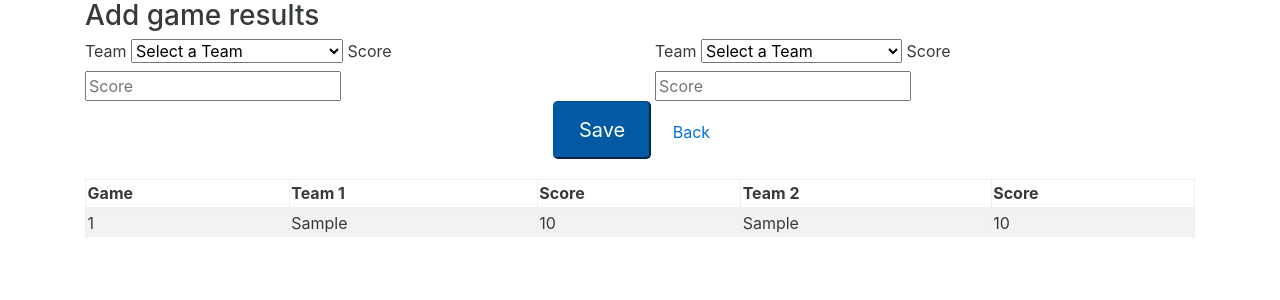
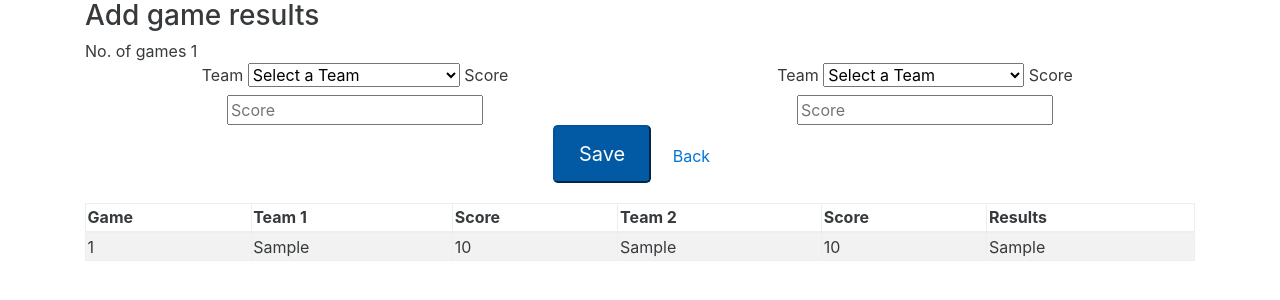
Before and after one commit to jayel5k/nba, a PHP site: page /add.php in a window 1280 px wide. Shown: the top 300 px of the page. Run offline with PHP 8.4, Linux system fonts and the light colour scheme; tables that the repository leaves empty or names only in its code hold one stand-in row (values such as "Sample post"); some libraries are stand-ins or nearby versions.

Commit message:
fjksdhfk

```diff
--- a/add.php
+++ b/add.php
@@ -1,7 +1,6 @@
 <?php
 
 	require 'database.php';
-
 	if ( !empty($_POST)) {
 		// keep track validation errors
 		$team1Error = null;
@@ -14,6 +13,7 @@
 		$score1 = $_POST['score1'];
 		$team2 = $_POST['team2'];
 		$score2 = $_POST['score2'];
+		//$result = $_POST['result'];
 
 
 		// validate input
@@ -39,15 +39,41 @@
 
 
 		// insert data
-		if ($valid) {
+		//if ($valid) {
+		//	$pdo = Database::connect();
+		//	$pdo->setAttribute(PDO::ATTR_ERRMODE, PDO::ERRMODE_EXCEPTION);
+		//	$sql = "INSERT INTO games (gameid,team1,score1,team2,score2) values(null,?,?,?,?)";
+//				if($score1>$score2){
+//					$sql = "INSERT games SET result='W'";
+//				}
+//				else
+//				{
+//					$sql = "INSERT games SET result='L'";
+//				}
+//			$q = $pdo->prepare($sql);
+//			$q->execute(array($team1,$score1,$team2,$score2));
+//			Database::disconnect();
+//			header("Location: add.php");
+//			}
+			if ($valid) {
 			$pdo = Database::connect();
 			$pdo->setAttribute(PDO::ATTR_ERRMODE, PDO::ERRMODE_EXCEPTION);
-			$sql = "INSERT INTO games (gameid,team1,score1,team2,score2) values(null,?,?,?,?)";
+			//$sql = "INSERT INTO games (gameid,team1,score1,team2,score2) values(null,?,?,?,?)";
+				if($score1>$score2){
+					//$sql = "INSERT games SET result='W'";
+					//$sql = "INSERT games SET result='L'";
+					$sql = "INSERT INTO games (gameid,team1,score1,team2,score2,result) values(null,?,?,?,?,'L')";
+					}
+				else
+				{
+
+					$sql = "INSERT INTO games (gameid,team1,score1,team2,score2,result) values(null,?,?,?,?,'W')";
+				}
 			$q = $pdo->prepare($sql);
 			$q->execute(array($team1,$score1,$team2,$score2));
 			Database::disconnect();
 			header("Location: add.php");
-		}
+			}
 	}
 ?>
 
@@ -110,7 +136,14 @@
 
 
 		    			<h3>Add game results</h3>
-
+		    	<?php
+		    		$pdo = Database::connect();
+					$pdo->setAttribute(PDO::ATTR_ERRMODE, PDO::ERRMODE_EXCEPTION);
+		    		$sql = $pdo->prepare('SELECT * FROM games');
+					$sql->execute();
+					$count=$sql->rowCount();
+					print("No. of games $count ")
+		    	?>
 
 					<form class="form-horizontal" action="add.php" method="post">
 					<div class="row">
@@ -139,7 +172,6 @@
 				  		<option value="Minnesota Timberwolves">Minnesota Timberwolves</option>
 				  		<option value="New Orleans Pelicans">New Orleans Pelicans	</option>
 				  		<option value="New York Knicks">New York Knicks</option>
-				  		<option value="Oklahoma City Thunder">Oklahoma City Thunder	</option>
 				  		<option value="Orlando Magic">Orlando Magic</option>
 				  		<option value="Philadelphia 76ers">Philadelphia 76ers</option>
 				  		<option value="Phoenix Suns">Phoenix Suns</option>
@@ -192,6 +224,7 @@
 		                  <th>Score</th>
 		                  <th> Team 2</th>
 		                  <th>Score</th>
+		                  <th>Results</th>
 		                </tr>
 		              </thead>
 		              <tbody>
@@ -206,6 +239,7 @@
 							   	echo '<td>'. $row['score1'] . '</td>';
 							   	echo '<td>'. $row['team2'] . '</td>';
 							   	echo '<td>'. $row['score2'] . '</td>';
+							   	echo '<td>'. $row['result'] . '</td>';
 							   //	echo '<td width=250>';
 							   	//echo '<a class="btn" href="read.php?team='.$row['team'].'">Read</a>';
 							   	//echo '&nbsp;';
--- a/css/style.css
+++ b/css/style.css
@@ -12,3 +12,10 @@ margin-top: 20px;
     vertical-align: top;
     border-top: 1px solid #eceeef;
 }
+
+.form-horizontal {
+
+	text-align: center;
+	border: 9px
+}
+.
--- a/read.php
+++ b/read.php
@@ -23,6 +23,8 @@
 <head>
     <meta charset="utf-8">
     <link   href="css/bootstrap.min.css" rel="stylesheet">
+    <link   href="css/bootstrap.css" rel="stylesheet">
+    <link   href="css/style.css" rel="stylesheet">
     <script src="js/bootstrap.min.js"></script>
 </head>
 
```
Also changed, not shown: 1 other file.
